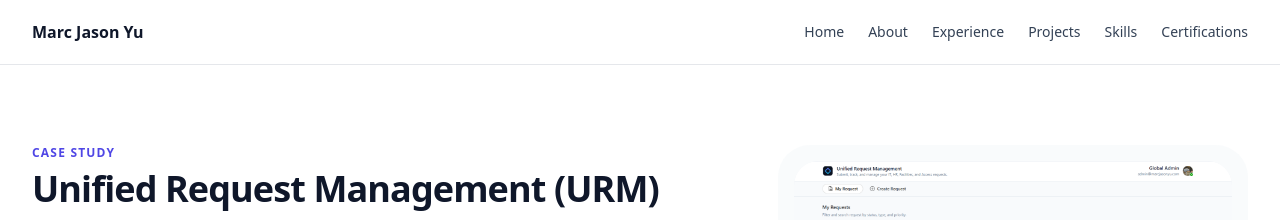
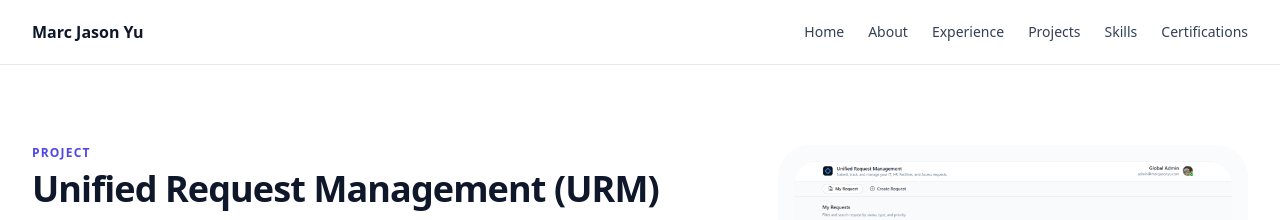
Before and after one commit to marcsplayground-git/nextjs-portfolio, a Next.js app: page /projects/unifiedrequestmanagement in a window 1280 px wide. Shown: the top 220 px of the page. Built offline with nearby package versions, Linux system fonts and the light colour scheme.

Commit message:
feat(projects): added image dataverse architecture and updated the header to Project

```diff
--- a/app/projects/unifiedrequestmanagement/page.tsx
+++ b/app/projects/unifiedrequestmanagement/page.tsx
@@ -1,7 +1,6 @@
 import { URMGalleryButton } from "@/components/URMGalleryButton";
 import { SectionHeader } from "@/components/SectionHeader";
 import { ZoomableImage } from "@/components/ZoomableImage";
-import Image from "next/image";
 
 export default function UnifiedRequestManagementPage() {
   return (
@@ -11,7 +10,7 @@ export default function UnifiedRequestManagementPage() {
         <div className="container grid gap-10 lg:grid-cols-[3fr,2fr] items-start">
           <div className="space-y-6">
             <SectionHeader
-              eyebrow="Case Study"
+              eyebrow="Project"
               title="Unified Request Management (URM)"
               description="Centralizing internal requests across IT, HR, Facilities, and Engineering."
             />
--- a/components/URMGalleryButton.tsx
+++ b/components/URMGalleryButton.tsx
@@ -33,8 +33,12 @@ const galleryItems = [
     src: "/projects/urm/flow-architecture.png",
   },
   {
-    title: "Flow - Solution Architecture",
+    title: "Solution - High Level Architecture",
     src: "/projects/urm/solution-architecture.png",
+  },
+  {
+    title: "Dataverse - Architecture",
+    src: "/projects/urm/dataverse-architecture.png",
   },
   {
     title: "Flow - Failed Orchestration",
--- a/components/ZoomableImage.tsx
+++ b/components/ZoomableImage.tsx
@@ -7,7 +7,6 @@ type ZoomableImageProps = {
   src: string;
   alt: string;
   caption?: string;
-  /** Tailwind classes for the small image container (e.g. h-64) */
   wrapperClassName?: string;
 };
 
```
Also changed, not shown: public/projects/urm/dataverse-architecture.png (added).
